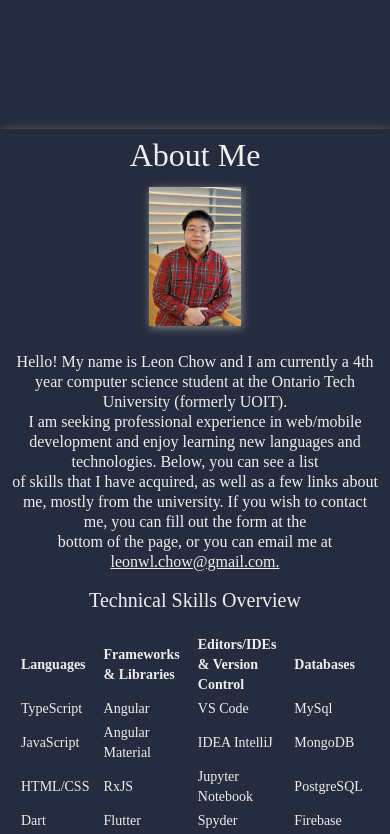
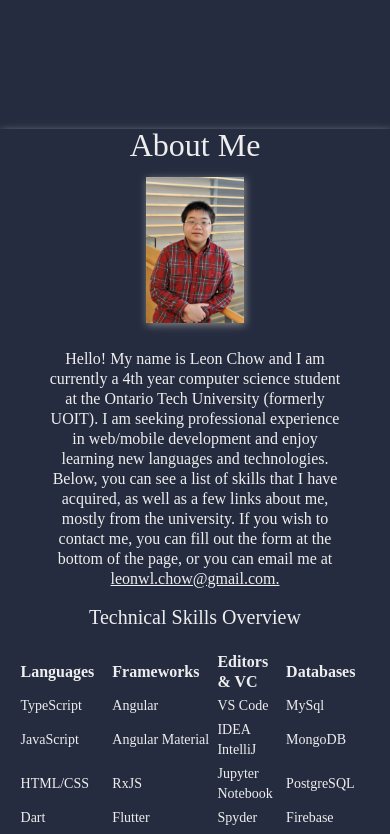
Before and after one commit to leon-chow/leon-chow.github.io, an Angular app: page / in a window 390 px wide. Shown: the part 3640-4474 px from the top of the page. Built offline with nearby package versions, Linux system fonts and the light colour scheme.

Commit message:
Fix nav buttons, change styling, change mobile table headers

```diff
--- a/src/app/about/about.component.html
+++ b/src/app/about/about.component.html
@@ -2,9 +2,9 @@
   <h1> About Me </h1>
   <img class="img" src="../../assets/images/me_2.jpg" alt="Me"> <br> <br>
   <p>
-    Hello! My name is Leon Chow and I am currently a 4th year computer science student at the Ontario Tech University (formerly UOIT). <br>
-    I am seeking professional experience in web/mobile development and enjoy learning new languages and technologies. Below, you can see a list <br>
-    of skills that I have acquired, as well as a few links about me, mostly from the university. If you wish to contact me, you can fill out the form at the <br>
+    Hello! My name is Leon Chow and I am currently a 4th year computer science student at the Ontario Tech University (formerly UOIT).
+    I am seeking professional experience in web/mobile development and enjoy learning new languages and technologies. Below, you can see a list
+    of skills that I have acquired, as well as a few links about me, mostly from the university. If you wish to contact me, you can fill out the form at the
     bottom of the page, or you can email me at <u> leonwl.chow@gmail.com. </u>
   </p>
   <h2> Technical Skills Overview </h2>
@@ -37,8 +37,8 @@
   <table class="mobile-table" *ngIf="this.resizeService.mobileScreen">
     <tr>
       <th> Languages </th>
-      <th> Frameworks & Libraries </th>
-      <th> Editors/IDEs & Version Control</th>
+      <th> Frameworks </th>
+      <th> Editors & VC </th>
       <th> Databases </th>
     </tr>
     <tr>
--- a/src/app/about/about.component.scss
+++ b/src/app/about/about.component.scss
@@ -11,7 +11,7 @@
 .about-mobile {
   background-color: $main-color;
   color: $main-font-color;
-  padding: 10px;
+  padding-bottom: 10px;
   box-shadow: 1px 2px 8px #888888;
 }
 
@@ -51,9 +51,16 @@ h3 {
   font-weight: bold;
 }
 
+p {
+  width: 75%;
+}
+
+// overflows on screens smaller than 350px, look into fixing this in the future
 .mobile-table {
   margin: 0px;
   padding: 0px;
+  word-wrap: break-word;
+  text-overflow: ellipsis;
 }
 
 table {
@@ -64,10 +71,11 @@ table {
 
 th {
   text-align: left;
-  text-overflow: ellipsis;
   padding-right: 15px;
+  font-size: 1rem;
+
 }
 
 td {
-  text-overflow: ellipsis;
+  width: auto;
 }
--- a/src/app/navbar/navbar.component.html
+++ b/src/app/navbar/navbar.component.html
@@ -1,7 +1,7 @@
 <div class="links">
   <div *ngFor="let link of links">
-    <button mat-raised-button class="link">
-      <a class="link-text" [routerLink]="'.'" [fragment]="link"> {{ link }} </a>
-    </button>
+    <a class="link-text" [routerLink]="'.'" [fragment]="link">
+      <button mat-flat-button class="link"> {{ link }} </button>
+    </a>
   </div>
 </div>
--- a/src/app/navbar/navbar.component.scss
+++ b/src/app/navbar/navbar.component.scss
@@ -22,6 +22,7 @@ a {
   font-size: 1rem;
   text-align: center;
   font-weight: bold;
+  color: $main-font-color;
 }
 
 .link:hover {
--- a/src/app/projects/projects.component.ts
+++ b/src/app/projects/projects.component.ts
@@ -10,10 +10,12 @@ export class ProjectsComponent implements OnInit {
   cols: number = 2;
   constructor(public resizeService: ResizeService) { }
 
+  // initial resizing of the columns for the projects grid view
   ngOnInit(): void {
     this.cols = this.resizeService.mobileScreen ? this.cols = 1 : this.cols = 2;
   }
 
+  // on resize event, will check if screen is mobile to reduce the projects grid view columns to 1
   @HostListener('window:resize', ['$event'])
   onResize() {
     this.cols = this.resizeService.mobileScreen ? this.cols = 1 : this.cols = 2;
```
